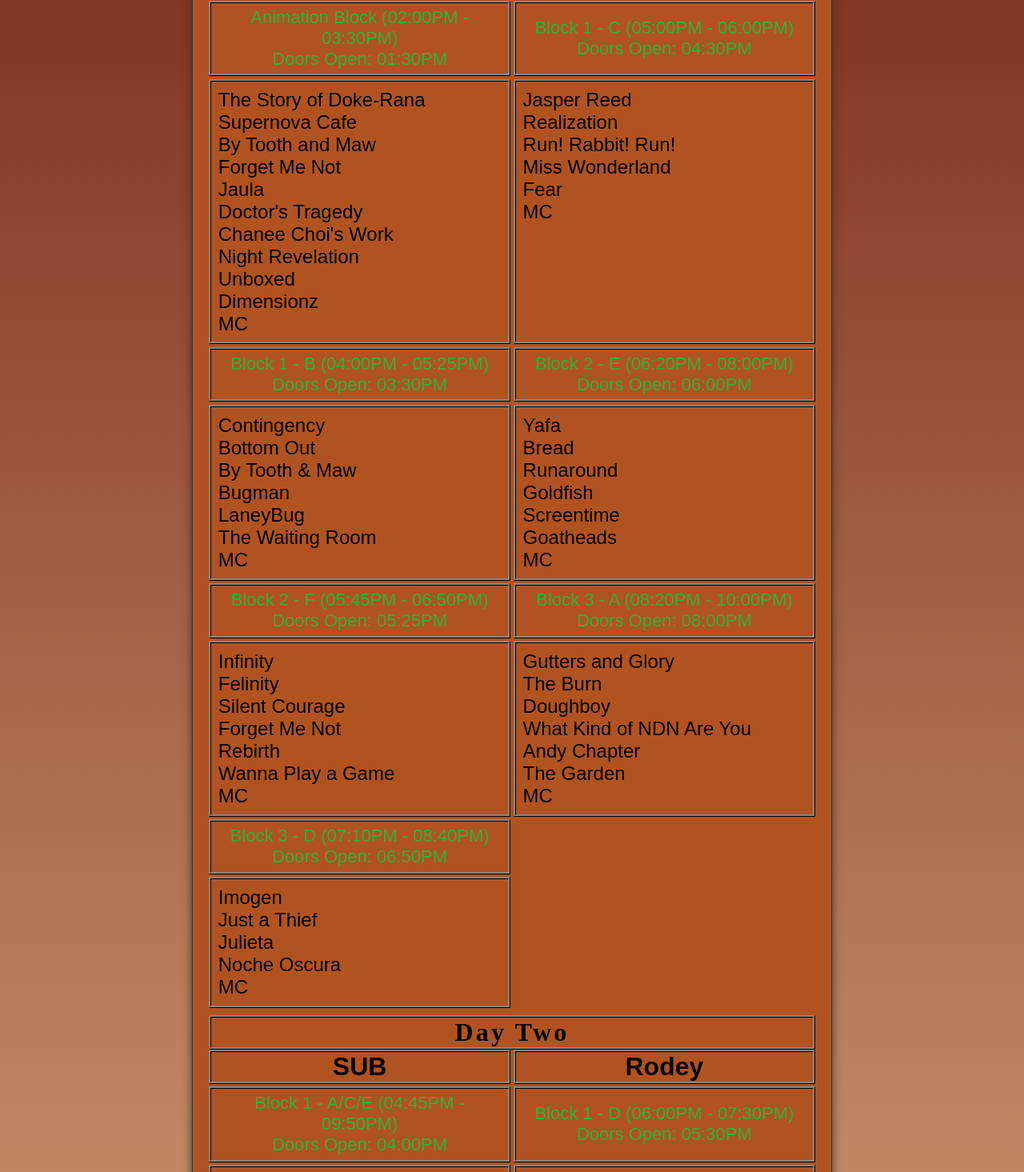
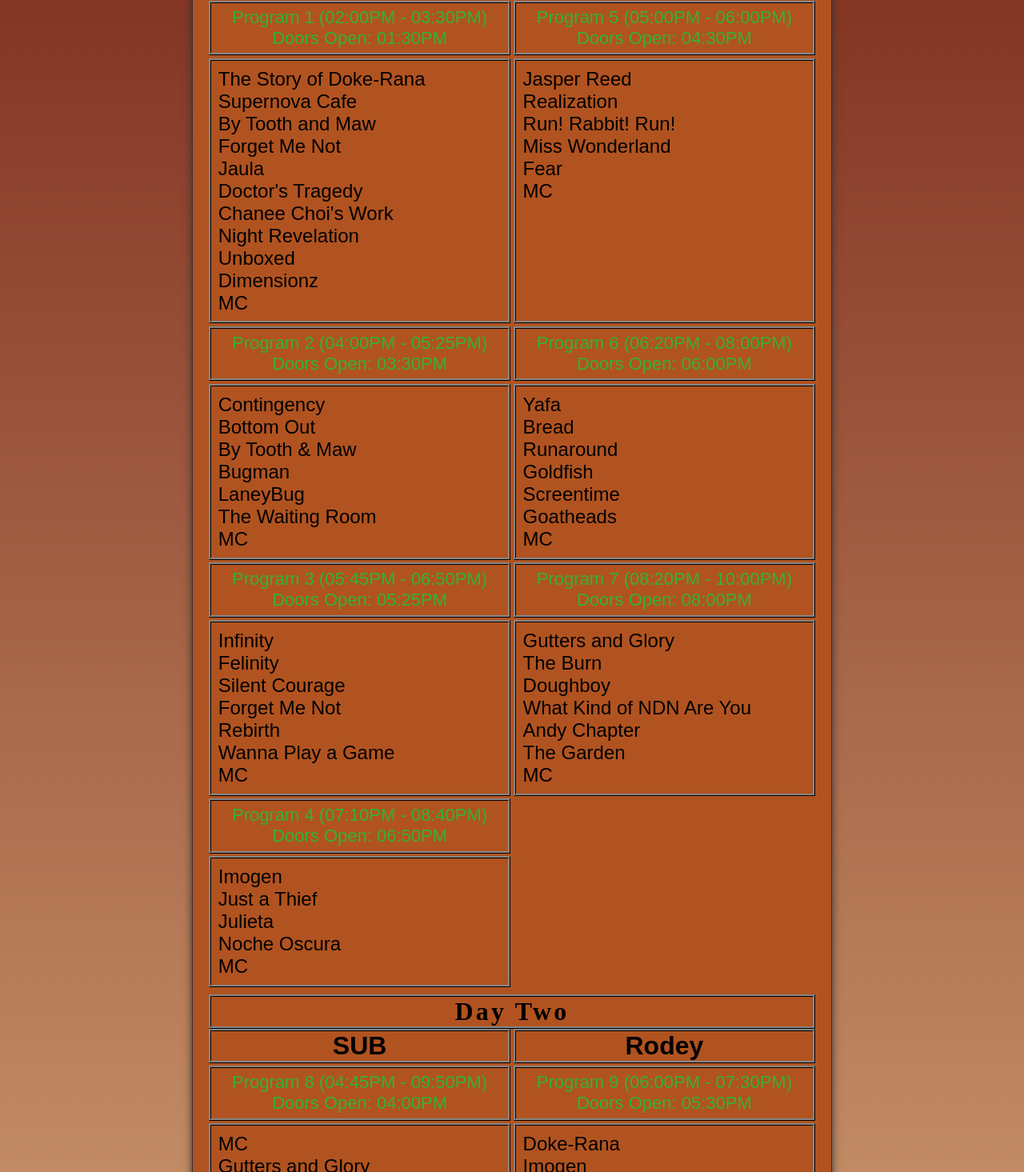
Before and after one commit to Topher-Two-Four/unm-2024-film-festival-website, a plain HTML site: page schedule.html in a window 1280 px wide. Shown: the part 336-1801 px from the top of the page at 80% size. Drawn offline with Linux system fonts and the light colour scheme; a script that the page names is missing; a web font is replaced by a local one.

Commit message:
Schedule changed to be organized by program, rather than block

```diff
--- a/schedule.html
+++ b/schedule.html
@@ -50,13 +50,13 @@
                     <tr>
                         <td class="schedule__header">
                             <ul>
-                                <li>Animation Block (02:00PM - 03:30PM)</li>
+                                <li>Program 1 (02:00PM - 03:30PM)</li>
                                 <li>Doors Open: 01:30PM</li>
                             </ul>
                         </td>
                         <td class="schedule__header">
                             <ul>
-                                <li>Block 1 - C (05:00PM - 06:00PM)</li>
+                                <li>Program 5 (05:00PM - 06:00PM)</li>
                                 <li>Doors Open: 04:30PM</li>
                             </ul>
                         </td>
@@ -90,13 +90,13 @@
                     <tr>
                         <td class="schedule__header">
                             <ul>
-                                <li>Block 1 - B (04:00PM - 05:25PM)</li>
+                                <li>Program 2 (04:00PM - 05:25PM)</li>
                                 <li>Doors Open: 03:30PM</li>
                             </ul>
                         </td>
                         <td class="schedule__header">
                             <ul>
-                                <li>Block 2 - E (06:20PM - 08:00PM)</li>
+                                <li>Program 6 (06:20PM - 08:00PM)</li>
                                 <li>Doors Open: 06:00PM</li>
                             </ul>
                         </td>
@@ -128,13 +128,13 @@
                     <tr>
                         <td class="schedule__header">
                             <ul>
-                                <li>Block 2 - F (05:45PM - 06:50PM)</li>
+                                <li>Program 3 (05:45PM - 06:50PM)</li>
                                 <li>Doors Open: 05:25PM</li>
                             </ul>
                         </td>
                         <td class="schedule__header">
                             <ul>
-                                <li>Block 3 - A (08:20PM - 10:00PM)</li>
+                                <li>Program 7 (08:20PM - 10:00PM)</li>
                                 <li>Doors Open: 08:00PM</li>
                             </ul>
                         </td>
@@ -166,7 +166,7 @@
                     <tr>
                         <td class="schedule__header">
                             <ul>
-                                <li>Block 3 - D (07:10PM - 08:40PM)</li>
+                                <li>Program 4 (07:10PM - 08:40PM)</li>
                                 <li>Doors Open: 06:50PM</li>
                             </ul>
                         </td>
@@ -195,14 +195,14 @@
                     <tr>
                         <td class="schedule__header">
                             <ul>
-                                <li>Block 1 - A/C/E (04:45PM - 09:50PM)</li>
+                                <li>Program 8 (04:45PM - 09:50PM)</li>
                                 <li>Doors Open: 04:00PM</li>
                             </ul>
 
                         </td>
                         <td class="schedule__header">
                             <ul>
-                                <li>Block 1 - D (06:00PM - 07:30PM)</li>
+                                <li>Program 9 (06:00PM - 07:30PM)</li>
                                 <li>Doors Open: 05:30PM</li>
                             </ul>
                         </td>
@@ -246,7 +246,7 @@
                         <td></td>
                         <td class="schedule__header">
                             <ul>
-                                <li>Block 2 - B (07:50PM - 09:30PM)</li>
+                                <li>Program 10 (07:50PM - 09:30PM)</li>
                                 <li>Doors Open: 07:30PM</li>
                             </ul>
                         </td>
@@ -271,7 +271,7 @@
                         <td></td>
                         <td class="schedule__header">
                             <ul>
-                                <li>Block 3 - F (09:50PM - 10:55PM)</li>
+                                <li>Program 11 (09:50PM - 10:55PM)</li>
                                 <li>Doors Open: 09:30PM</li>
                             </ul>
                         </td>
```
Also changed, not shown: index.html (+2 -1 lines).
